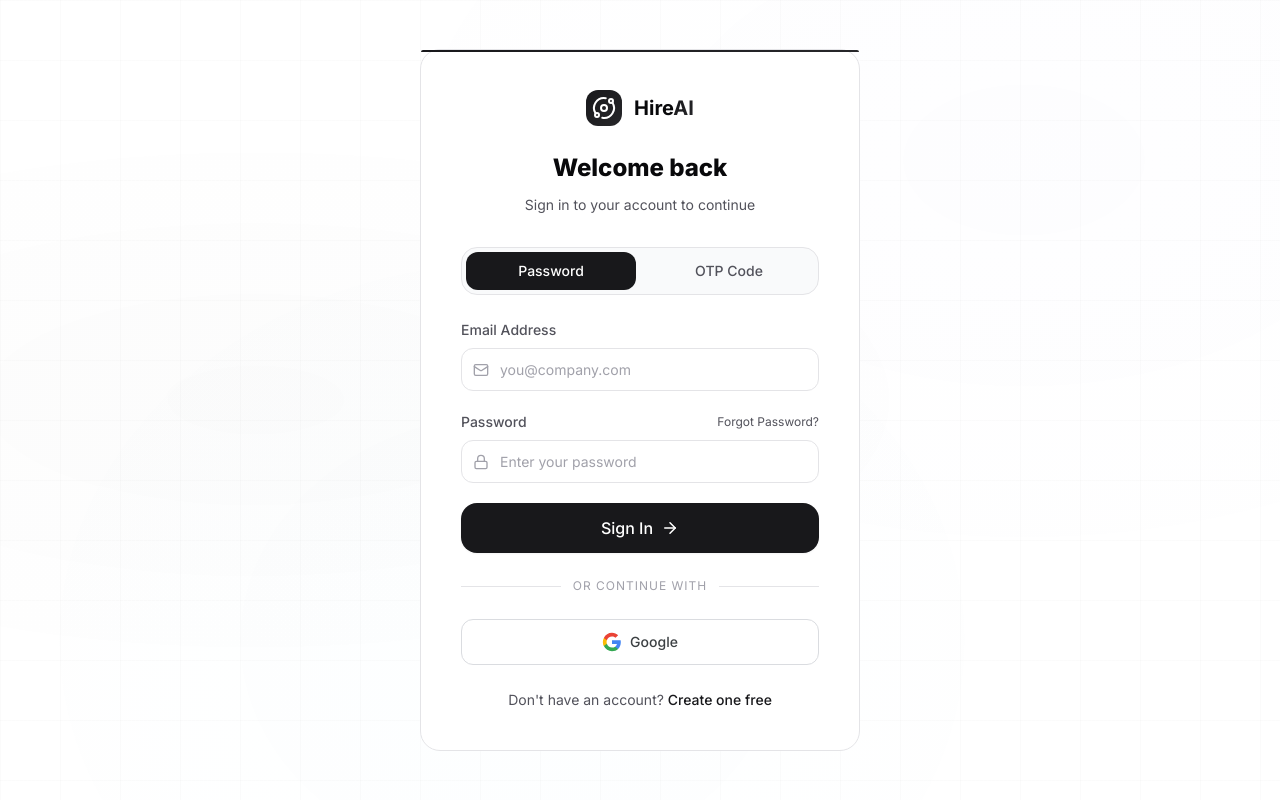
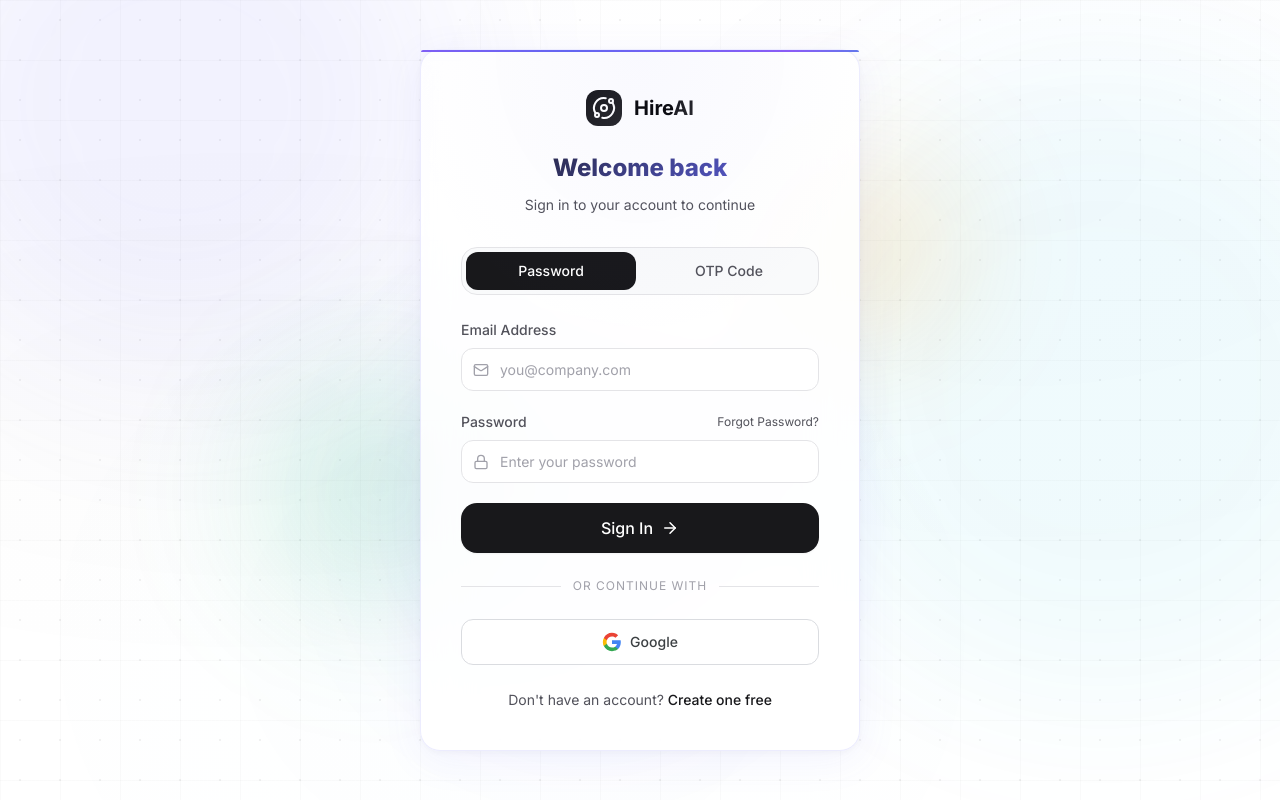
Before and after one commit to ritvikjain547-dotcom/ai-hiring-assistance, a Next.js app: page /login in a window 1280 px wide. Built offline with nearby package versions, Linux system fonts and the light colour scheme; no server answers.

Commit message:
feat: add animated blob background and glassmorphism to sign in / register pages

```diff
--- a/src/app/globals.css
+++ b/src/app/globals.css
@@ -1661,6 +1661,33 @@
    AUTH PAGES
    ============================================ */
 
+@keyframes auth-bg-shift {
+  0%   { background-position: 0% 50%; }
+  50%  { background-position: 100% 50%; }
+  100% { background-position: 0% 50%; }
+}
+
+@keyframes auth-card-in {
+  0%   { opacity: 0; transform: translateY(32px) scale(0.97); }
+  100% { opacity: 1; transform: translateY(0)   scale(1); }
+}
+
+@keyframes auth-logo-spin {
+  0%   { transform: rotate(0deg) scale(1); }
+  50%  { transform: rotate(180deg) scale(1.1); }
+  100% { transform: rotate(360deg) scale(1); }
+}
+
+@keyframes auth-top-bar {
+  0%   { background-position: 0% 0; }
+  100% { background-position: 200% 0; }
+}
+
+@keyframes auth-input-glow {
+  0%, 100% { box-shadow: 0 0 0 3px rgba(99, 102, 241, 0.08); }
+  50%       { box-shadow: 0 0 0 4px rgba(99, 102, 241, 0.18); }
+}
+
 .auth-page {
   min-height: 100vh;
   display: flex;
@@ -1668,20 +1695,35 @@
   justify-content: center;
   padding: var(--space-8);
   position: relative;
+  overflow: hidden;
+}
+
+/* Blobs re-used on auth pages */
+.auth-page .animated-background {
+  position: fixed;
+  top: 0; left: 0;
+  width: 100%; height: 100%;
+  pointer-events: none;
+  z-index: 0;
+  overflow: hidden;
 }
 
 .auth-card {
   width: 100%;
   max-width: 440px;
-  background: var(--color-bg-card);
-  border: 1px solid var(--color-border);
+  background: rgba(255, 255, 255, 0.88);
+  border: 1px solid rgba(99, 102, 241, 0.12);
   border-radius: var(--radius-2xl);
   padding: var(--space-10);
-  backdrop-filter: blur(20px);
+  backdrop-filter: blur(24px);
+  -webkit-backdrop-filter: blur(24px);
   position: relative;
-  animation: scale-in var(--transition-base);
-}
-
+  z-index: 1;
+  animation: auth-card-in 0.55s cubic-bezier(0.34, 1.56, 0.64, 1) both;
+  box-shadow: 0 8px 40px rgba(99, 102, 241, 0.08), 0 2px 8px rgba(0,0,0,0.04);
+}
+
+/* Animated gradient top bar */
 .auth-card::before {
   content: '';
   position: absolute;
@@ -1689,19 +1731,43 @@
   left: 0;
   right: 0;
   height: 2px;
-  background: var(--gradient-primary);
+  background: linear-gradient(90deg, #6366f1, #8b5cf6, #06b6d4, #8b5cf6, #6366f1);
+  background-size: 200% 100%;
   border-radius: var(--radius-2xl) var(--radius-2xl) 0 0;
+  animation: auth-top-bar 3s linear infinite;
+}
+
+/* Subtle inner glow */
+.auth-card::after {
+  content: '';
+  position: absolute;
+  inset: 0;
+  border-radius: var(--radius-2xl);
+  background: radial-gradient(ellipse 80% 60% at 50% 0%, rgba(99,102,241,0.04) 0%, transparent 70%);
+  pointer-events: none;
 }
 
 .auth-header {
   text-align: center;
   margin-bottom: var(--space-8);
+}
+
+/* Logo icon spins on hover */
+.auth-header .navbar-logo-icon {
+  transition: transform 0.6s cubic-bezier(0.34, 1.56, 0.64, 1);
+}
+.auth-header .navbar-logo-icon:hover {
+  animation: auth-logo-spin 0.8s ease-in-out;
 }
 
 .auth-title {
   font-size: var(--text-2xl);
   font-weight: 800;
   margin-bottom: var(--space-2);
+  background: linear-gradient(135deg, #18181b 0%, #6366f1 100%);
+  -webkit-background-clip: text;
+  -webkit-text-fill-color: transparent;
+  background-clip: text;
 }
 
 .auth-subtitle {
--- a/src/app/login/page.tsx
+++ b/src/app/login/page.tsx
@@ -149,6 +149,14 @@
 
   return (
     <div className="auth-page">
+      {/* Animated Background Blobs */}
+      <div className="animated-background">
+        <div className="blob blob-1"></div>
+        <div className="blob blob-2"></div>
+        <div className="blob blob-3"></div>
+      </div>
+      <div className="bg-grid" style={{ zIndex: 0, opacity: 0.3 }} />
+
       <div className="hero-glow" />
       <div className="auth-card">
         <div className="auth-header">
```
Also changed, not shown: src/app/register/page.tsx (+8 -0 lines).
